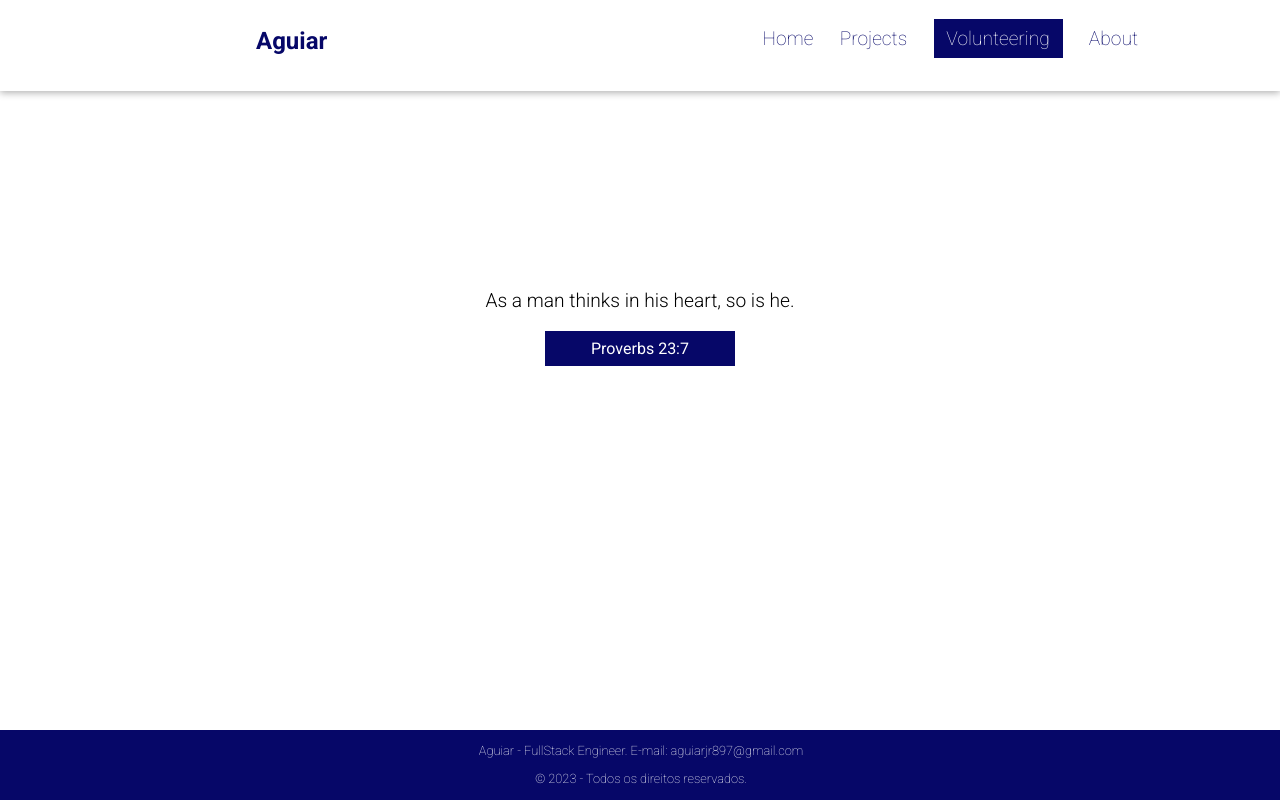
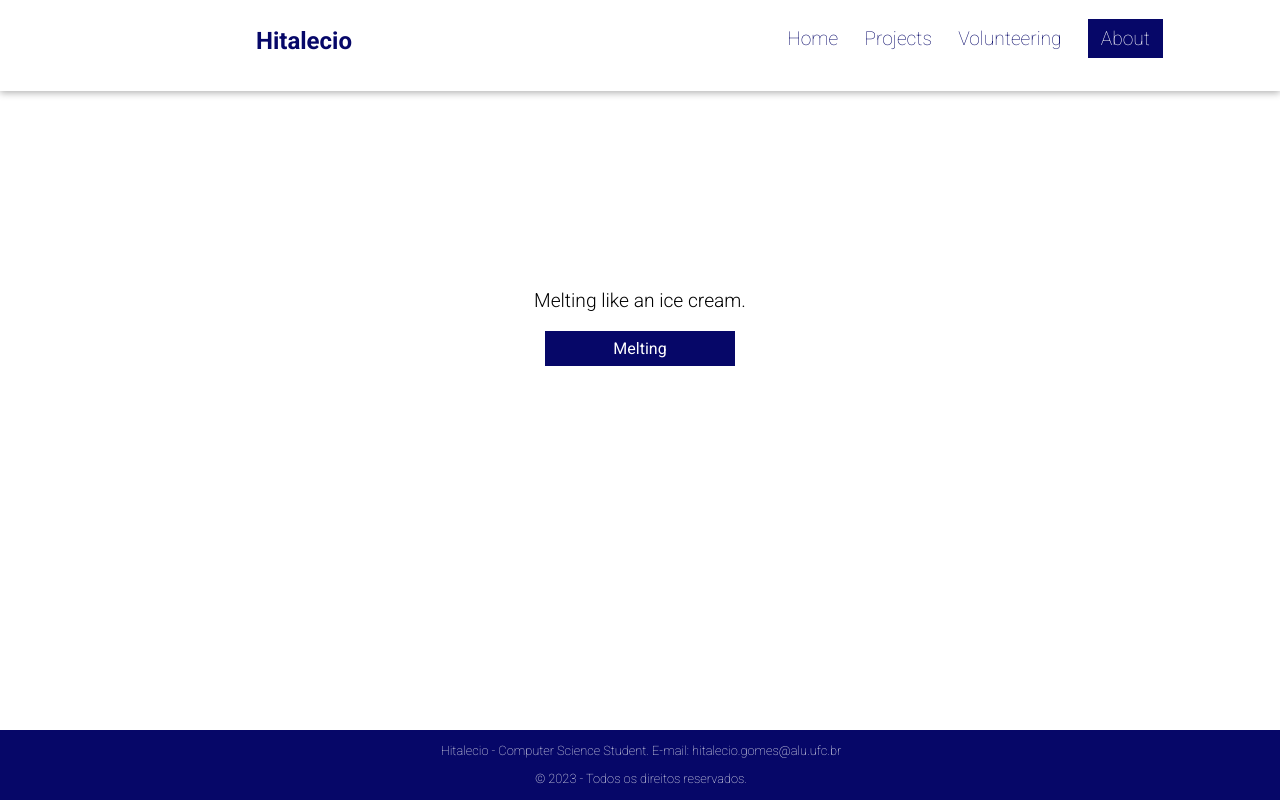
Before and after one commit to hitalecig/hitalecig.github.io, a plain HTML site: page volunteering.html in a window 1280 px wide. Drawn offline with Linux system fonts and the light colour scheme.

Commit message:
added my informations

```diff
--- a/volunteering.html
+++ b/volunteering.html
@@ -5,7 +5,7 @@
     <meta charset="UTF-8">
     <meta http-equiv="X-UA-Compatible" content="IE=edge">
     <meta name="viewport" content="width=device-width, initial-scale=1.0">
-    <title>Aguiar</title>
+    <title>Hitalecio</title>
     <link rel="stylesheet" type="text/css" href="./index.css" media="screen" />
 
     <link rel="preconnect" href="https://fonts.googleapis.com">
@@ -18,27 +18,28 @@
 
 <body>
     <header>
-        <h1>Aguiar</h1>
+        <h1>Hitalecio</h1>
         <a href="#" class="menu-icon" onclick="toggleMenu()">&#9776;</a>
         <nav id="menu-h" class="menu-hide">
             <ul>
                 <li><a href="./">Home</a></li>
                 <li><a href="./projects.html">Projects</a></li>
-                <li><a href="./volunteering.html" id="icon-nav-current">Volunteering</a></li>
-                <li><a href="./about.html">About</a></li>
+                <li><a href="./volunteering.html">Volunteering</a></li>
+                <li><a href="./about.html" id="icon-nav-current">About</a></li>
             </ul>
         </nav>
     </header>
     <section id="text-home-container">
-        <p id="text-home">As a man thinks in his heart, so is he.</p>
+        <p id="text-home">Melting like an ice cream.</p>
         <div id="proverb">
-            Proverbs 23:7
+            Melting
         </div>
     </section>
     <footer>
-        <p>Aguiar - FullStack Engineer. E-mail: aguiarjr897@gmail.com</p>
+        <p>Hitalecio - Computer Science Student. E-mail: hitalecio.gomes@alu.ufc.br</p>
         <p>&copy; 2023 - Todos os direitos reservados.</p>
     </footer>
+
 
 </body>
 <script>
```
